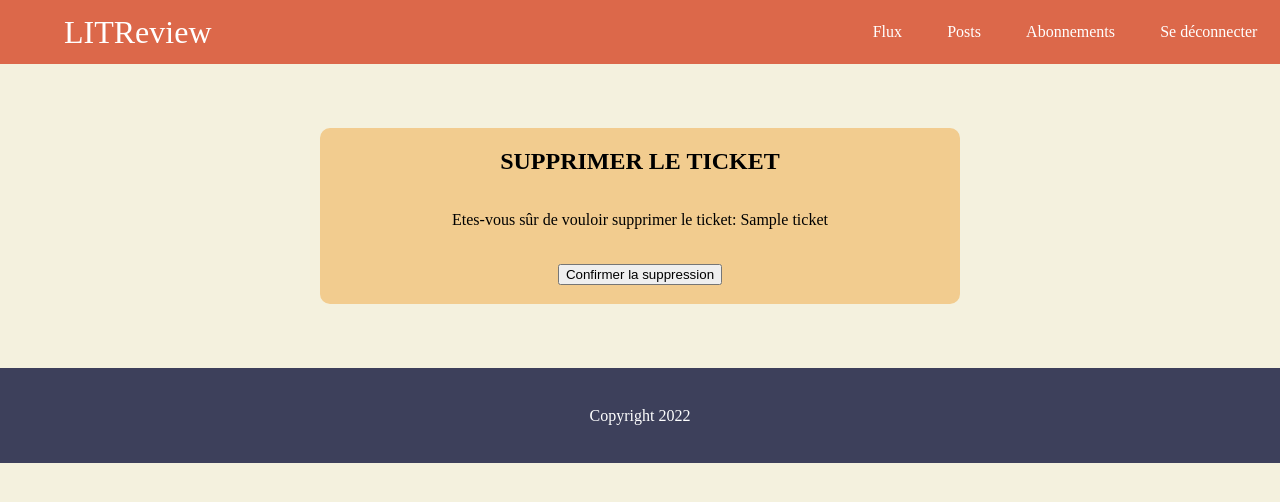
After one commit to Jliezed/oc_project_9_litreview, a Django app: page /ticket/1/delete/ in a window 1280 px wide. The commit adds this page. Shown: the top 502 px of the page. Run offline with Django 4.2, Linux system fonts and the light colour scheme; a user stored in the database is signed in; tables that the repository leaves empty hold one stand-in row (values such as "Sample post"); some web fonts are replaced.

Commit message:
add update and delete form

```diff
--- a/appreview/forms.py
+++ b/appreview/forms.py
@@ -8,7 +8,6 @@ class TicketForm(forms.ModelForm):
         model = Ticket
         # fields = '__all__'
         exclude = ('user',)
-
 
 class ReviewForm(forms.ModelForm):
     class Meta:
--- /dev/null
+++ b/appreview/templates/appreview/delete-ticket.html
@@ -0,0 +1,14 @@
+{% extends 'base.html' %}
+
+{% block content %}
+	<section class="update-review">
+	<h2>SUPPRIMER LE TICKET</h2>
+		<p>Etes-vous sûr de vouloir supprimer le ticket: {{ ticket.title }}
+	<form method="post">
+		{% csrf_token %}
+		<button type="submit">Confirmer la suppression</button>
+
+	</form>
+	</section>
+
+{% endblock %}
--- a/appreview/templates/appreview/my_posts.html
+++ b/appreview/templates/appreview/my_posts.html
@@ -18,12 +18,12 @@
 
 						<img src={{ post.image.url }} alt=""><br/>
 						<a href="{% url 'appreview:update_ticket' post.id %}">MODIFIER</a>
-						<a href="">SUPPRIMER</a>
+						<a href="{% url 'appreview:delete_ticket' post.id %}">SUPPRIMER</a>
 					{% elif post|model_type == "Review" %}
 						<p>Vous avez publié une critique <br/></p>
 						<p>{{ post.time_created }}<br/></p>
 						<h2>{{ post.headline }} - {{ post.rating }}<br/></h2>
-						<p>{{ post.description|default:"Pas de description" }}<br/></p>
+						<p>{{ post.body|default:"Pas de description" }}<br/></p>
 
 						<div class="ticket_of_review">
 							<p>Ticket de {% get_poster_display post.ticket.user %}<br/></p>
@@ -32,7 +32,7 @@
 							<img src={{ post.ticket.image.url }} alt="">
 						</div>
 						<a href="{% url 'appreview:update_review' post.id %}">MODIFIER</a>
-						<a href="">SUPPRIMER</a>
+						<a href="{% url 'appreview:delete_review' post.id %}">SUPPRIMER</a>
 					{% endif %}
 
 
--- a/appreview/templates/appreview/update-review.html
+++ b/appreview/templates/appreview/update-review.html
@@ -1,7 +1,7 @@
 {% extends 'base.html' %}
 
 {% block content %}
-	<section>
+	<section class="update-review">
 	<h2>MODIFIER LA CRITIQUE</h2>
 	<form method="post">
 		{{ edit_form.as_p }}
--- a/appreview/templates/appreview/update-ticket.html
+++ b/appreview/templates/appreview/update-ticket.html
@@ -1,7 +1,7 @@
 {% extends 'base.html' %}
 
 {% block content %}
-	<section>
+	<section class="update-ticket">
 	<h2>MODIFIER LE TICKET</h2>
 	<form method="post">
 		{{ edit_form.as_p }}
--- a/appreview/urls.py
+++ b/appreview/urls.py
@@ -13,12 +13,16 @@ urlpatterns = [
     path("ticket/add/", appreview.views.create_ticket, name="create_ticket"),
     path("ticket/<int:ticket_id>/update/", appreview.views.update_ticket,
          name="update_ticket"),
+    path("ticket/<int:ticket_id>/delete/", appreview.views.delete_ticket,
+         name="delete_ticket"),
     # Review paths
     path("review/add/", appreview.views.create_review, name="create_review"),
     path("review/<int:ticket_id>/add/",
          appreview.views.create_review_existing_ticket, name="create_review_ticket"),
-    path("review/<int:review_id>/", appreview.views.review_update,
+    path("review/<int:review_id>/update/", appreview.views.review_update,
          name="update_review"),
+    path("review/<int:review_id>/delete/", appreview.views.delete_review,
+         name="delete_review"),
     # Other paths
 
     path("followers/", appreview.views.followers, name="followers"),
--- a/appreview/views.py
+++ b/appreview/views.py
@@ -60,7 +60,8 @@ def create_review_existing_ticket(request, ticket_id):
         "ticket": ticket,
         "review_form": review_form,
     }
-    return render(request, "appreview/create-review-existing-ticket.html", context=context)
+    return render(request, "appreview/create-review-existing-ticket.html",
+                  context=context)
 
 
 @login_required
@@ -105,6 +106,30 @@ def update_ticket(request, ticket_id):
 
 
 @login_required
+def delete_ticket(request, ticket_id):
+    ticket = get_object_or_404(Ticket, id=ticket_id)
+    if request.method == "POST":
+        ticket.delete()
+        return redirect("appreview:my_posts")
+    context = {
+        "ticket": ticket,
+    }
+    return render(request, "appreview/delete-ticket.html", context=context)
+
+
+@login_required
+def delete_review(request, review_id):
+    review = get_object_or_404(Review, id=review_id)
+    if request.method == "POST":
+        review.delete()
+        return redirect("appreview:my_posts")
+    context = {
+        "review": review,
+    }
+    return render(request, "appreview/delete-review.html", context=context)
+
+
+@login_required
 def review_update(request, review_id):
     review = get_object_or_404(Review, id=review_id)
     edit_form = ReviewForm(instance=review)
--- a/static/sass/main.css
+++ b/static/sass/main.css
@@ -243,11 +243,37 @@ section.home .feed .post .bottom a {
   flex-direction: column;
 }
 
+.update-ticket {
+  display: flex;
+  flex-direction: column;
+  align-items: center;
+  width: 50%;
+  background-color: #f2cc8f;
+  border-radius: 10px;
+  margin: 5% auto;
+}
+.update-ticket form {
+  margin: 3% 0;
+}
+
 .create-review {
   margin: 5% 10%;
 }
 .create-review .form-create-ticket {
   width: 100%;
+}
+
+.update-review {
+  display: flex;
+  flex-direction: column;
+  align-items: center;
+  width: 50%;
+  background-color: #f2cc8f;
+  border-radius: 10px;
+  margin: 5% auto;
+}
+.update-review form {
+  margin: 3% 0;
 }
 
 .review-existing-ticket {
--- a/static/sass/main.scss
+++ b/static/sass/main.scss
@@ -10,6 +10,8 @@
 @import "./pages/reset";
 @import "./pages/signup";
 @import "./pages/create-ticket";
+@import "./pages/update-ticket";
 @import "./pages/review";
+@import "./pages/update-review";
 @import "./pages/review-existing-ticket";
 @import "./pages/my-posts";
--- /dev/null
+++ b/static/sass/pages/_update-review.scss
@@ -0,0 +1,12 @@
+.update-review {
+  display: flex;
+  flex-direction: column;
+  align-items: center;
+  width: 50%;
+  background-color: #f2cc8f;
+  border-radius: 10px;
+  margin: 5% auto;
+    & form {
+      margin: 3% 0;
+    }
+}
--- /dev/null
+++ b/static/sass/pages/_update-ticket.scss
@@ -0,0 +1,12 @@
+.update-ticket {
+  display: flex;
+  flex-direction: column;
+  align-items: center;
+  width: 50%;
+  background-color: #f2cc8f;
+  border-radius: 10px;
+  margin: 5% auto;
+    & form {
+      margin: 3% 0;
+    }
+}
```
Also changed, not shown: appreview/templates/appreview/delete-review.html (added, +14 -0 lines), 1 other file.
